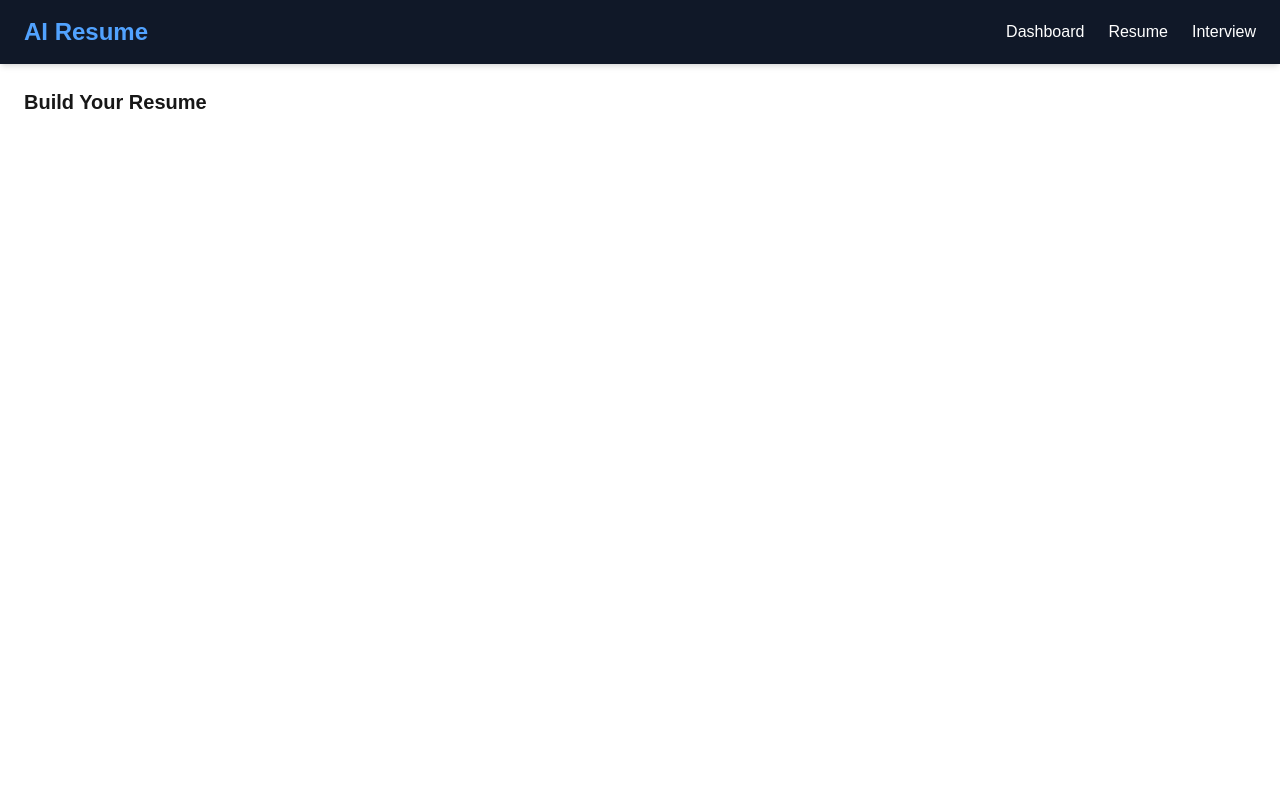
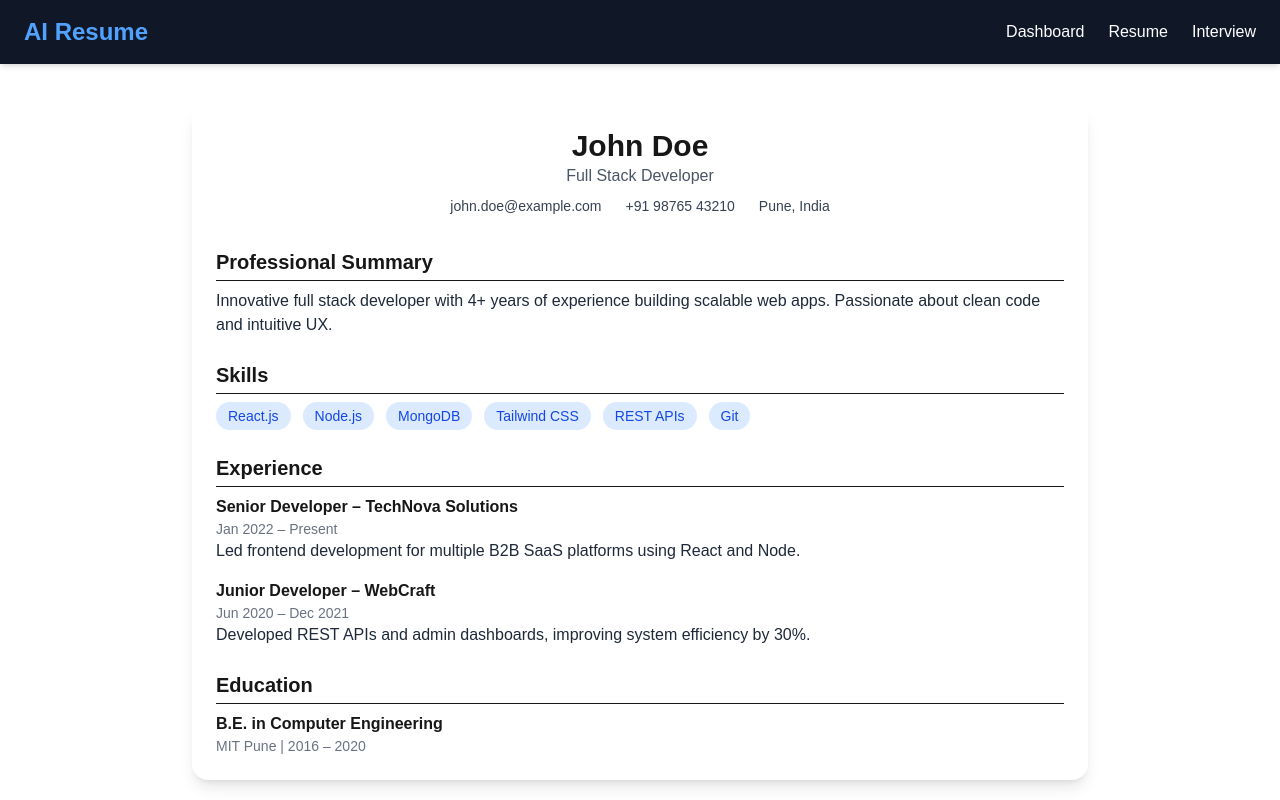
Before and after one commit to MITHILESH143/ai-resume, a Next.js app: page /resume in a window 1280 px wide. Built offline with nearby package versions, Linux system fonts and the light colour scheme.

Commit message:
front end created

```diff
--- a/src/app/login/page.jsx
+++ b/src/app/login/page.jsx
@@ -1,12 +1,49 @@
-import React from 'react';
 
-const Login = () => {
+
+export default function Login() {
   return (
-    <div className="p-6">
-      <h2 className="text-xl font-semibold mb-4">Login</h2>
-      {/* Add login form */}
-    </div>
+    <>
+
+      <div className="min-h-screen flex items-center justify-center bg-gray-100 px-4">
+        <div className="w-full max-w-md bg-white rounded-lg shadow-lg p-8">
+          <h2 className="text-2xl font-bold text-center mb-6 text-gray-800">Login to Your Account</h2>
+          <form className="space-y-5">
+            <div>
+              <label className="block mb-1 text-sm font-medium text-gray-700">Email</label>
+              <input
+                type="email"
+                className="w-full border border-gray-300 rounded px-3 py-2 focus:outline-none focus:ring-2 focus:ring-blue-500"
+                placeholder="Enter your email"
+                required
+              />
+            </div>
+
+            <div>
+              <label className="block mb-1 text-sm font-medium text-gray-700">Password</label>
+              <input
+                type="password"
+                className="w-full border border-gray-300 rounded px-3 py-2 focus:outline-none focus:ring-2 focus:ring-blue-500"
+                placeholder="Enter your password"
+                required
+              />
+            </div>
+
+            <button
+              type="submit"
+              className="w-full bg-blue-600 hover:bg-blue-700 text-white font-semibold py-2 rounded transition duration-200"
+            >
+              Login
+            </button>
+
+            <p className="text-sm text-center text-gray-600 mt-4">
+              Don't have an account?{" "}
+              <a href="/register" className="text-blue-500 hover:underline">
+                Register here
+              </a>
+            </p>
+          </form>
+        </div>
+      </div>
+    </>
   );
-};
-
-export default Login;
+}
--- a/src/app/register/page.jsx
+++ b/src/app/register/page.jsx
@@ -1,12 +1,59 @@
-import React from 'react';
 
-const Register = () => {
+
+export default function Register() {
   return (
-    <div className="p-6">
-      <h2 className="text-xl font-semibold mb-4">Register</h2>
-      {/* Add register form */}
-    </div>
+    <>
+
+      <div className="min-h-screen flex items-center justify-center bg-gray-100 px-4">
+        <div className="w-full max-w-md bg-white rounded-lg shadow-lg p-8">
+          <h2 className="text-2xl font-bold text-center mb-6 text-gray-800">Create an Account</h2>
+          <form className="space-y-5">
+            <div>
+              <label className="block mb-1 text-sm font-medium text-gray-700">Full Name</label>
+              <input
+                type="text"
+                className="w-full border border-gray-300 rounded px-3 py-2 focus:outline-none focus:ring-2 focus:ring-blue-500"
+                placeholder="Enter your name"
+                required
+              />
+            </div>
+
+            <div>
+              <label className="block mb-1 text-sm font-medium text-gray-700">Email</label>
+              <input
+                type="email"
+                className="w-full border border-gray-300 rounded px-3 py-2 focus:outline-none focus:ring-2 focus:ring-blue-500"
+                placeholder="Enter your email"
+                required
+              />
+            </div>
+
+            <div>
+              <label className="block mb-1 text-sm font-medium text-gray-700">Password</label>
+              <input
+                type="password"
+                className="w-full border border-gray-300 rounded px-3 py-2 focus:outline-none focus:ring-2 focus:ring-blue-500"
+                placeholder="Create a password"
+                required
+              />
+            </div>
+
+            <button
+              type="submit"
+              className="w-full bg-blue-600 hover:bg-blue-700 text-white font-semibold py-2 rounded transition duration-200"
+            >
+              Register
+            </button>
+
+            <p className="text-sm text-center text-gray-600 mt-4">
+              Already have an account?{" "}
+              <a href="/login" className="text-blue-500 hover:underline">
+                Login here
+              </a>
+            </p>
+          </form>
+        </div>
+      </div>
+    </>
   );
-};
-
-export default Register;
+}
--- a/src/app/resume/page.jsx
+++ b/src/app/resume/page.jsx
@@ -1,8 +1,85 @@
-export default function Resume() {
+import React from 'react';
+
+const ResumePage = () => {
+  const resumeData = {
+    name: "John Doe",
+    title: "Full Stack Developer",
+    email: "john.doe@example.com",
+    phone: "+91 98765 43210",
+    location: "Pune, India",
+    summary: "Innovative full stack developer with 4+ years of experience building scalable web apps. Passionate about clean code and intuitive UX.",
+    skills: ["React.js", "Node.js", "MongoDB", "Tailwind CSS", "REST APIs", "Git"],
+    experience: [
+      {
+        role: "Senior Developer",
+        company: "TechNova Solutions",
+        duration: "Jan 2022 – Present",
+        description: "Led frontend development for multiple B2B SaaS platforms using React and Node."
+      },
+      {
+        role: "Junior Developer",
+        company: "WebCraft",
+        duration: "Jun 2020 – Dec 2021",
+        description: "Developed REST APIs and admin dashboards, improving system efficiency by 30%."
+      }
+    ],
+    education: [
+      {
+        degree: "B.E. in Computer Engineering",
+        institute: "MIT Pune",
+        year: "2016 – 2020"
+      }
+    ]
+  };
+
   return (
-    <div className="p-6">
-      <h2 className="text-xl font-semibold">Build Your Resume</h2>
-      {/* Resume form sections go here */}
+    <div className="max-w-4xl mx-auto p-6 bg-white shadow-lg rounded-2xl mt-10">
+      <h1 className="text-3xl font-bold text-center">{resumeData.name}</h1>
+      <p className="text-center text-gray-600">{resumeData.title}</p>
+      <div className="flex justify-center gap-6 mt-2 text-sm text-gray-700">
+        <span>{resumeData.email}</span>
+        <span>{resumeData.phone}</span>
+        <span>{resumeData.location}</span>
+      </div>
+
+      <section className="mt-8">
+        <h2 className="text-xl font-semibold border-b pb-1 mb-2">Professional Summary</h2>
+        <p className="text-gray-800">{resumeData.summary}</p>
+      </section>
+
+      <section className="mt-6">
+        <h2 className="text-xl font-semibold border-b pb-1 mb-2">Skills</h2>
+        <div className="flex flex-wrap gap-3">
+          {resumeData.skills.map((skill, index) => (
+            <span key={index} className="bg-blue-100 text-blue-700 px-3 py-1 rounded-full text-sm">
+              {skill}
+            </span>
+          ))}
+        </div>
+      </section>
+
+      <section className="mt-6">
+        <h2 className="text-xl font-semibold border-b pb-1 mb-2">Experience</h2>
+        {resumeData.experience.map((exp, index) => (
+          <div key={index} className="mb-4">
+            <p className="font-semibold">{exp.role} – {exp.company}</p>
+            <p className="text-sm text-gray-500">{exp.duration}</p>
+            <p className="text-gray-800">{exp.description}</p>
+          </div>
+        ))}
+      </section>
+
+      <section className="mt-6">
+        <h2 className="text-xl font-semibold border-b pb-1 mb-2">Education</h2>
+        {resumeData.education.map((edu, index) => (
+          <div key={index}>
+            <p className="font-semibold">{edu.degree}</p>
+            <p className="text-sm text-gray-500">{edu.institute} | {edu.year}</p>
+          </div>
+        ))}
+      </section>
     </div>
   );
 };
+
+export default ResumePage;
```
